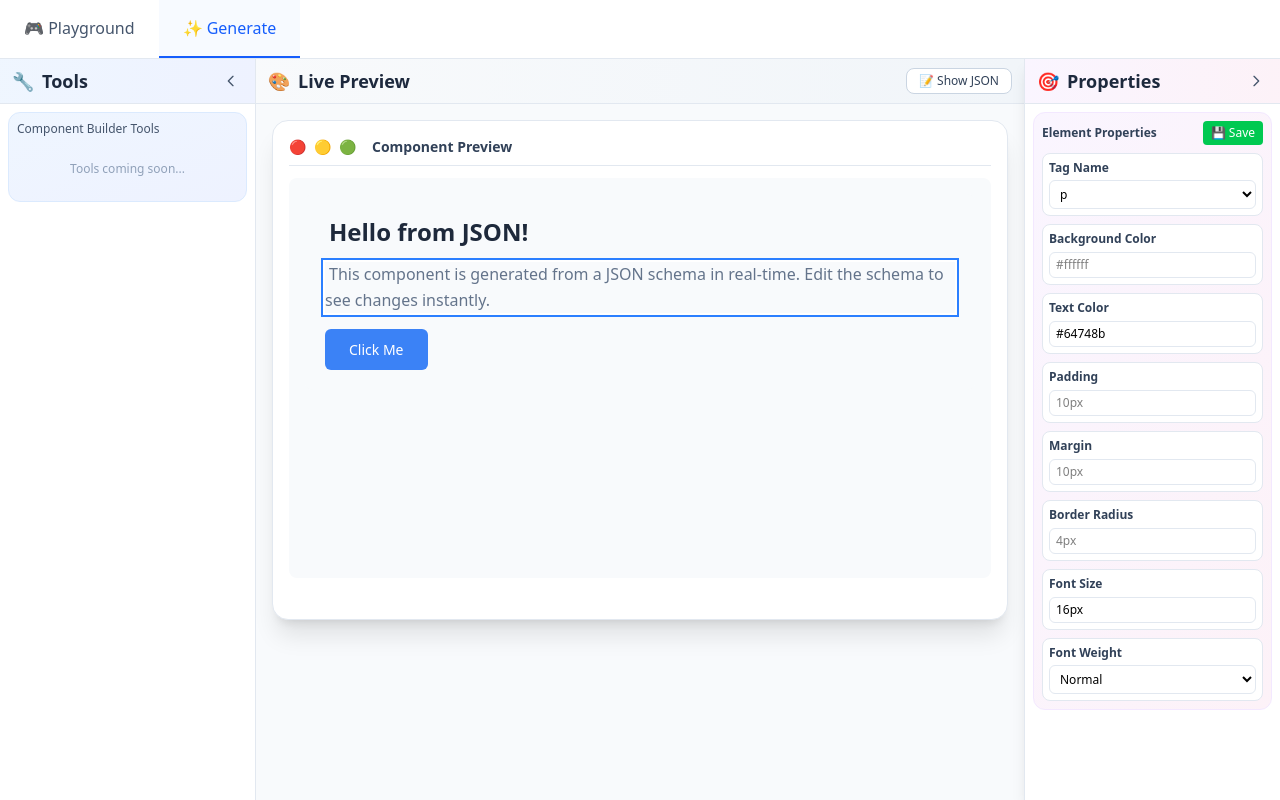
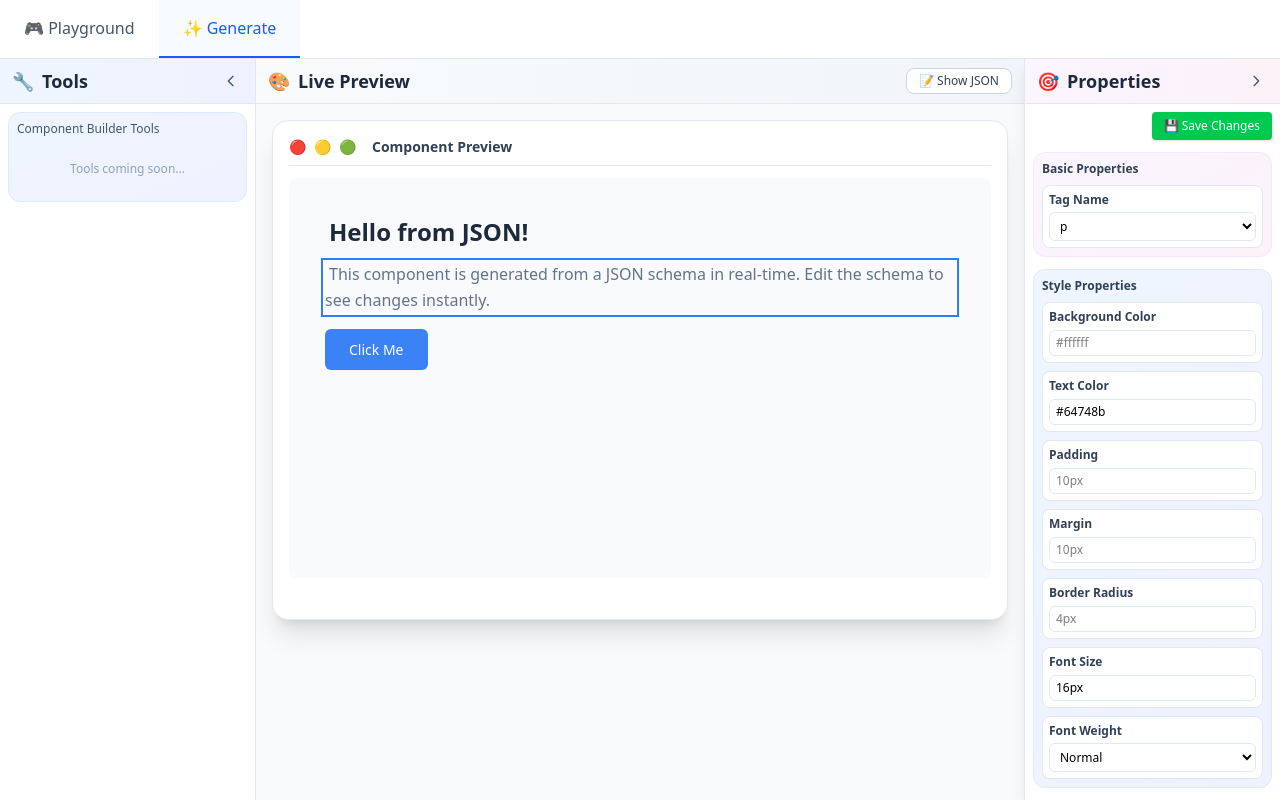
Before and after one commit to freeDev25/react-tool, a React (Vite) app in the folder playground/: page /generate in a window 1280 px wide. Both pictures are taken after a click on the element 640 px from the left and 292 px from the top of the page. Built offline with nearby package versions, Linux system fonts and the light colour scheme.

Commit message:
feat: add save button and enhance properties editing in Generate component

```diff
--- a/playground/src/pages/Generate.tsx
+++ b/playground/src/pages/Generate.tsx
@@ -281,20 +281,22 @@ export default function Generate() {
             <div className="flex-1 p-2 overflow-y-auto">
               {selectedNode ? (
                 <div className="space-y-3">
-                  <div className="p-2 bg-linear-to-br from-purple-50 to-pink-50 rounded-xl border border-purple-100">
-                    <div className="flex justify-between items-center mb-2">
-                      <p className="text-xs font-semibold text-slate-700">Element Properties</p>
+                  {/* Save Button */}
+                  <div className="flex justify-end">
                     <button
                       onClick={handleSave}
-                        className="px-2 py-1 bg-green-500 text-white text-xs rounded hover:bg-green-600 transition-colors"
+                      className="px-3 py-1.5 bg-green-500 text-white text-xs font-medium rounded hover:bg-green-600 transition-colors shadow-sm"
                     >
-                        💾 Save
+                      💾 Save Changes
                     </button>
                   </div>
 
+                  {/* Basic Properties */}
+                  <div className="p-2 bg-linear-to-br from-purple-50 to-pink-50 rounded-xl border border-purple-100">
+                    <p className="text-xs font-semibold text-slate-700 mb-2">Basic Properties</p>
+
                     {selectedNode.type === 'node' && (
-                      <>
-                        <div className="bg-white p-1.5 rounded-lg border border-slate-200 mb-2">
+                      <div className="bg-white p-1.5 rounded-lg border border-slate-200">
                         <label className="text-xs font-semibold text-slate-700 mb-1 block">Tag Name</label>
                         <select
                           value={selectedNode.nodeType || 'div'}
@@ -313,8 +315,28 @@ export default function Generate() {
                           <option value="input">input</option>
                         </select>
                       </div>
+                    )}
 
-                        <div className="bg-white p-1.5 rounded-lg border border-slate-200 mb-2">
+                    {selectedNode.type === 'text' && (
+                      <div className="bg-white p-1.5 rounded-lg border border-slate-200">
+                        <label className="text-xs font-semibold text-slate-700 mb-1 block">Text Content</label>
+                        <textarea
+                          value={getTextContent(selectedNode)}
+                          onChange={(e) => handleNodeUpdate(updateTextContent(selectedNode, e.target.value))}
+                          rows={4}
+                          className="w-full text-xs px-1.5 py-1 border border-slate-200 rounded-md focus:outline-none focus:ring-2 focus:ring-purple-500 resize-none"
+                        />
+                      </div>
+                    )}
+                  </div>
+
+                  {/* Style Properties - Only for node elements */}
+                  {selectedNode.type === 'node' && (
+                    <div className="p-2 bg-linear-to-br from-blue-50 to-indigo-50 rounded-xl border border-blue-100">
+                      <p className="text-xs font-semibold text-slate-700 mb-2">Style Properties</p>
+
+                      <div className="space-y-2">
+                        <div className="bg-white p-1.5 rounded-lg border border-slate-200">
                           <label className="text-xs font-semibold text-slate-700 mb-1 block">Background Color</label>
                           <input
                             type="text"
@@ -328,7 +350,7 @@ export default function Generate() {
                           />
                         </div>
 
-                        <div className="bg-white p-1.5 rounded-lg border border-slate-200 mb-2">
+                        <div className="bg-white p-1.5 rounded-lg border border-slate-200">
                           <label className="text-xs font-semibold text-slate-700 mb-1 block">Text Color</label>
                           <input
                             type="text"
@@ -342,7 +364,7 @@ export default function Generate() {
                           />
                         </div>
 
-                        <div className="bg-white p-1.5 rounded-lg border border-slate-200 mb-2">
+                        <div className="bg-white p-1.5 rounded-lg border border-slate-200">
                           <label className="text-xs font-semibold text-slate-700 mb-1 block">Padding</label>
                           <input
                             type="text"
@@ -356,7 +378,7 @@ export default function Generate() {
                           />
                         </div>
 
-                        <div className="bg-white p-1.5 rounded-lg border border-slate-200 mb-2">
+                        <div className="bg-white p-1.5 rounded-lg border border-slate-200">
                           <label className="text-xs font-semibold text-slate-700 mb-1 block">Margin</label>
                           <input
                             type="text"
@@ -370,7 +392,7 @@ export default function Generate() {
                           />
                         </div>
 
-                        <div className="bg-white p-1.5 rounded-lg border border-slate-200 mb-2">
+                        <div className="bg-white p-1.5 rounded-lg border border-slate-200">
                           <label className="text-xs font-semibold text-slate-700 mb-1 block">Border Radius</label>
                           <input
                             type="text"
@@ -384,7 +406,7 @@ export default function Generate() {
                           />
                         </div>
 
-                        <div className="bg-white p-1.5 rounded-lg border border-slate-200 mb-2">
+                        <div className="bg-white p-1.5 rounded-lg border border-slate-200">
                           <label className="text-xs font-semibold text-slate-700 mb-1 block">Font Size</label>
                           <input
                             type="text"
@@ -415,21 +437,9 @@ export default function Generate() {
                             <option value="700">700</option>
                           </select>
                         </div>
-                      </>
-                    )}
-
-                    {selectedNode.type === 'text' && (
-                      <div className="bg-white p-1.5 rounded-lg border border-slate-200 mb-2">
-                        <label className="text-xs font-semibold text-slate-700 mb-1 block">Text Content</label>
-                        <textarea
-                          value={getTextContent(selectedNode)}
-                          onChange={(e) => handleNodeUpdate(updateTextContent(selectedNode, e.target.value))}
-                          rows={4}
-                          className="w-full text-xs px-1.5 py-1 border border-slate-200 rounded-md focus:outline-none focus:ring-2 focus:ring-purple-500 resize-none"
-                        />
+                      </div>
                     </div>
                   )}
-                  </div>
                 </div>
               ) : (
                 <div className="p-2 bg-linear-to-br from-purple-50 to-pink-50 rounded-xl border border-purple-100">
```
Lines whose indentation alone changed are shown as unchanged.
